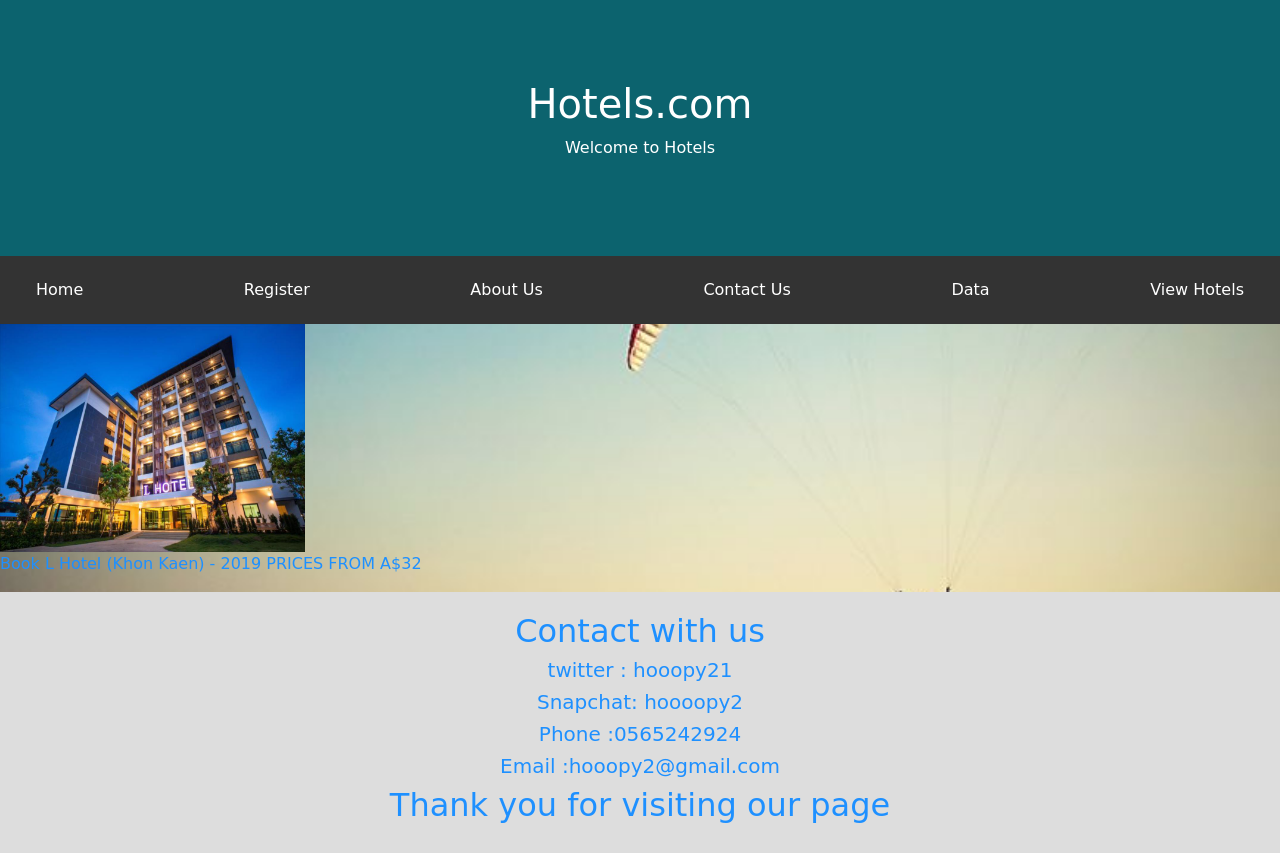
After one commit to ryanislam/SE421-Group4, a Flask app: page /hotel_list in a window 1280 px wide. The commit adds this page. Run offline with Flask 2, Linux system fonts and the light colour scheme; parts of the project's set-up code (start-up, migrations or seed data) failed here and were passed over; some libraries are stand-ins or nearby versions.

```diff
--- a/app.py
+++ b/app.py
@@ -10,27 +10,23 @@
 app.config['MAIL_PORT'] = 587
 app.config['MAIL_USE_TLS'] = True
 app.config['MAIL_USERNAME'] = 'ryanislam@hotmail.com'
-app.config['MAIL_PASSWORD'] = 'passwordplaceholder'
+app.config['MAIL_PASSWORD'] = 'ptvKTbXaZ71jt5KunjUo'
 app.config['MAIL_DEFAULT_SENDER'] = "ryanislam@hotmail.com"
 
-#mail = Mail(app)
+mail = Mail(app)
 
-#send email to user and company
-#@app.route('/', methods=['POST'])
-#def send_email():
-#user_email = request.form['user_email']
-#user_message = request.form['user_message']
-
-#send user message to company email
-#usr_msg = Message('Customer - Contact Us', sender= f'{user_email}' , recipients= ['ryanislam@hotmail.com'])
-#usr_msg.body = f'''{user_message}'''
-#mail.send(usr_msg)
-
-#reply confirmation to user
-#msg = Message('We recieved your concerns', sender = 'ryanislam@hotmail.com', recipients = [user_email])
-#msg.body = f''' Thank you { user_email }, we have recieved your email! You will receive a confirmation email from us within the next 2 days'''
-#mail.send(msg)
-#return index()
+# Email Send/Reply/Confirmation
+@app.route('/', methods=['POST'])
+def send_email():
+    user_email = request.form['user_email']
+    user_message = request.form['user_message']
+    usr_msg = Message('Customer - Contact Us', sender= f'{user_email}' , recipients= ['ryanislam@hotmail.com'])
+    usr_msg.body = f'''{user_message}'''
+    mail.send(usr_msg)
+    msg = Message('We recieved your concerns', sender = 'ryanislam@hotmail.com', recipients = [user_email])
+    msg.body = f''' Thank you { user_email }, we have recieved your email! You will receive a confirmation email from us within the next 2 days'''
+    mail.send(msg)
+    return index()
 
 # Error 404 Page
 @app.errorhandler(404)
@@ -43,6 +39,11 @@
 @app.route('/home')
 def home():
     return render_template('index.html', title='Home')
+
+# Parameterized Request
+@app.route('/hotel_list/<name>/<path:img>')
+def hotelviewingalt(name,img):
+    return render_template('hotel_viewing.html',name=name,img=img)
 
 # Routing for Register page
 @app.route('/register')
@@ -64,11 +65,21 @@
 def data():
     return render_template('data.html', title='Data')
 
+# Routing for Hotel Viewing
+@app.route('/hotel_list')
+def hotelviewing():
+    return render_template('hotel_list.html', title='Viewing')
 
-# print("-- DEBUG MODE ----")
-# app.run(debug = True, port= '5555')
+# Parameterized Request
+@app.route('/hotel_list/<name>')
+def hotelviewingsecond(name):
+    return render_template('hotel_viewing.html',name=name)
 
-# Waitress
+
+#print("-- DEBUG MODE ----")
+#app.run(debug = True, port= '5555')
+
+Waitress
 import os
 from waitress import serve
 
--- /dev/null
+++ b/templates/hotel_list.html
@@ -0,0 +1,12 @@
+<!-- Page done by Ryan -->
+{% extends 'layout.html' %}
+
+{% block body %}
+<figure>
+<a href="{{ url_for('hotelviewingsecond', name= ['The Pulpit Rock']) }}">
+<img src="static/images/hotelsample01.jpg" alt="The Pulpit Rock" width="305" height="228">
+<figcaption>Book L Hotel (Khon Kaen) - 2019 PRICES FROM A$32</figcaption>
+</figure>
+
+
+{% endblock %}
--- a/templates/index.html
+++ b/templates/index.html
@@ -20,7 +20,7 @@
 
     <figure>
         <img src="static/images/hotelsample01.jpg" alt="The Pulpit Rock" width="305" height="228">
-                <figcaption>Book L Hotel (Khon Kaen) - 2019 PRICES FROM A$32</figcaption>
+                <figcaption><a href></a>Book L Hotel (Khon Kaen) - 2019 PRICES FROM A$32</figcaption>
     </figure> <!-- Ryan -->
 
     <div class="fakeimg" style="height:60px;">L Hotel</div><br>
--- a/templates/layout.html
+++ b/templates/layout.html
@@ -31,6 +31,7 @@
         <a href="/about">About Us</a>
         <a href="/contact">Contact Us</a>
         <a href="/data">Data</a>
+        <a href="/hotel_list">View Hotels</a>
     </div>
 
     {% block body %}
@@ -39,6 +40,11 @@
 
 <!-- Footer -->
 <div class="footer">
+    <h2>Contact with us</h2>
+    <h5>twitter : hooopy21</h5>
+    <h5>Snapchat: hoooopy2</h5>
+    <h5>Phone   :0565242924</h5>
+    <h5>Email  :hooopy2@gmail.com </h5>
     <h2>Thank you for visiting our page</h2>
 </div>
 </html>
```
Also changed, not shown: templates/contact.html (+4 -5 lines), templates/data.html (+1 -7 lines), templates/hotel_viewing.html (added, +7 -0 lines), README.md.
